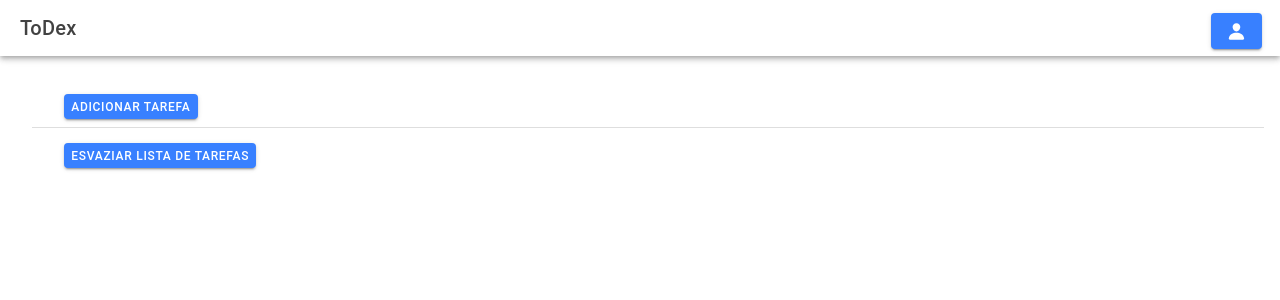
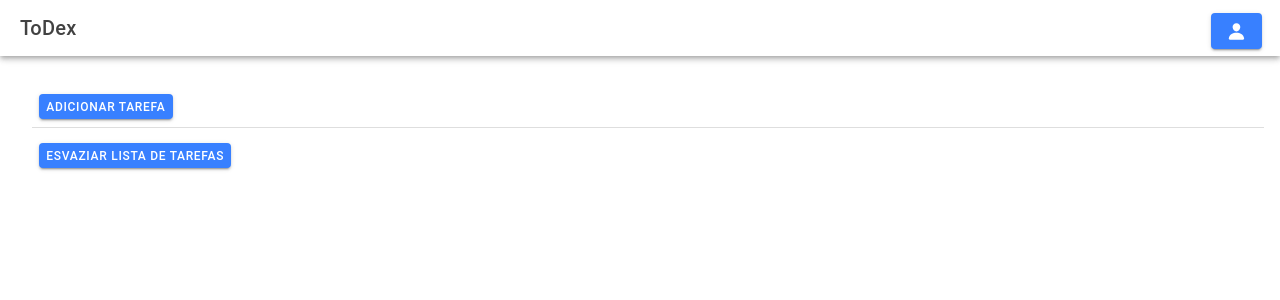
Before and after one commit to fernandocandeiatorres/ionic-codex-app, a React (Vite) app: page /home in a window 1280 px wide. Shown: the top 300 px of the page. Built offline with nearby package versions, Linux system fonts and the light colour scheme.

Commit message:
Ajeitei a padding dos botões

```diff
--- a/src/pages/Home.css
+++ b/src/pages/Home.css
@@ -0,0 +1,6 @@
+ion-button {
+    margin-top: 10px;
+    padding-left: 5px;
+    padding-right: 5px;
+    align-items: center;
+  }
--- a/src/pages/Home.tsx
+++ b/src/pages/Home.tsx
@@ -17,6 +17,7 @@ import React, { useState } from "react";
 import { trash } from "ionicons/icons";
 import { person } from "ionicons/icons";
 import { useHistory } from "react-router";
+import './Home.css';
 
 const Home: React.FC = () => {
   const [todos, setTodos] = useState<string[]>([]);
@@ -105,7 +106,7 @@ const Home: React.FC = () => {
               <IonButton slot="end" onClick={() => handleEditTodo(index)}>
                 Editar
               </IonButton>
-              <IonButton slot="end" onClick={() => handleEraseTodo(index)}>
+              <IonButton slot="end" fill="solid" onClick={() => handleEraseTodo(index)}>
                 <IonIcon icon={trash}></IonIcon>
               </IonButton>
             </IonItem>
--- a/src/pages/LoginPage.css
+++ b/src/pages/LoginPage.css
@@ -13,7 +13,7 @@
 
 ion-button {
     margin-top: 10px;
-    padding-left: 30px;
-    padding-right: 30px;
+    padding-left: 5px;
+    padding-right: 5px;
     align-items: center;
 }
```
